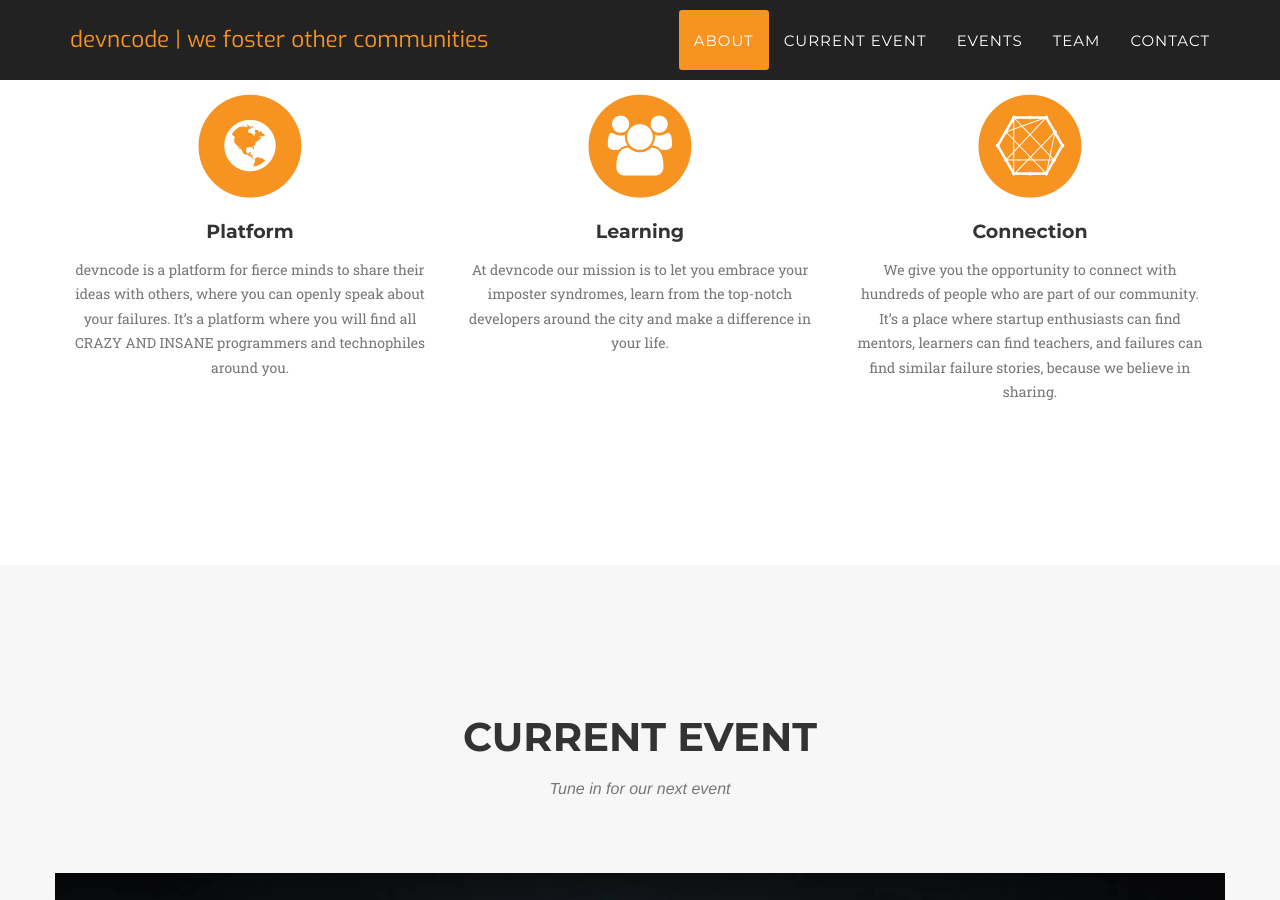
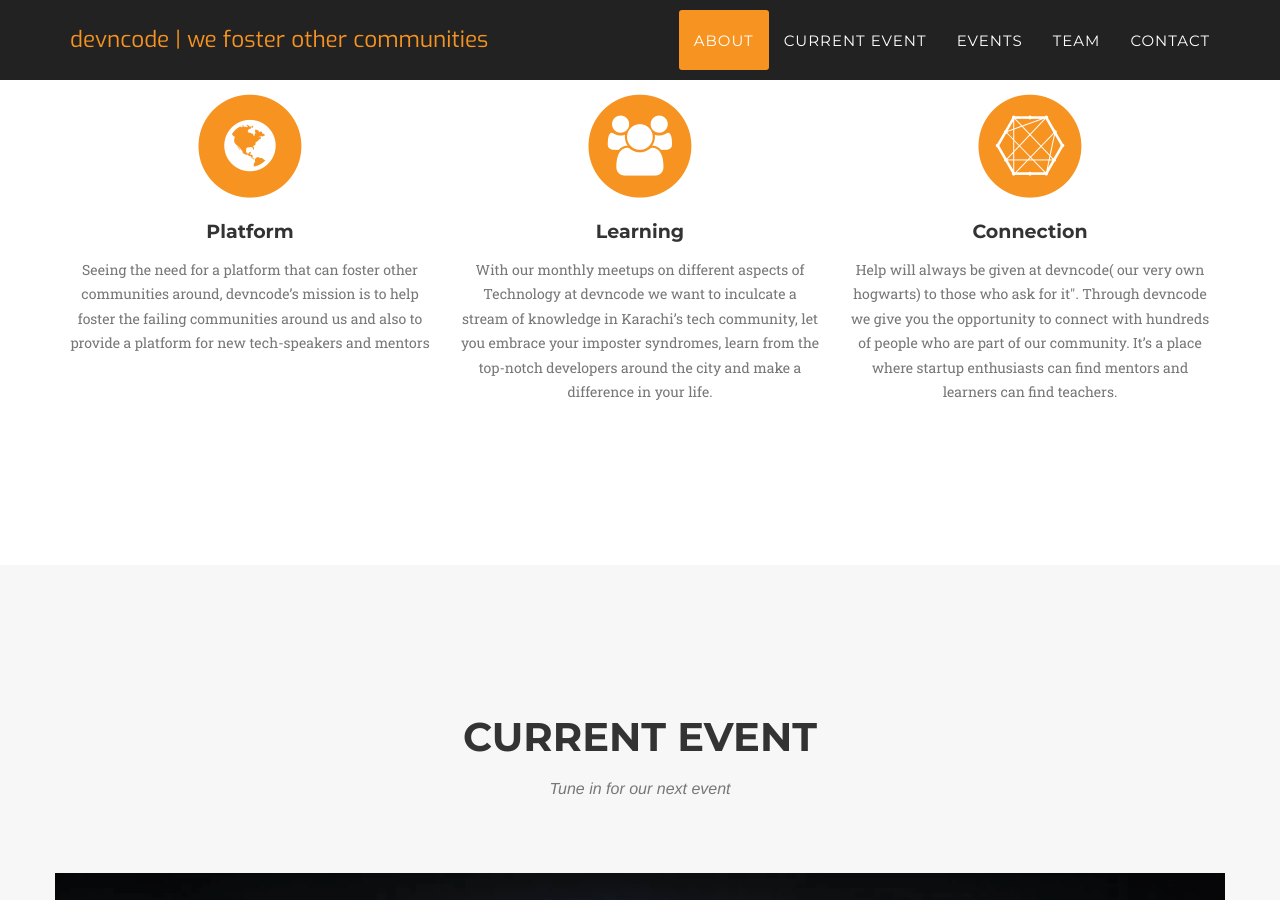
Before and after one commit to devncode/devncode.tech, a Jekyll site: the page built from index.html, in a window 1280 px wide and 900 px high, scrolled down 930 px. Built offline with Jekyll 4.4.1, drawn with Linux system fonts in a browser that asks for light colours; nearby versions of some CDN libraries; some web fonts are replaced.

Commit message:
updated links and about.

```diff
--- a/_config.yml
+++ b/_config.yml
@@ -187,7 +187,7 @@ events:
 # Social networks usernames (many more available: google-plus, flickr, dribbble, pinterest, instagram, tumblr, linkedin, etc.)
 social:
   - title: twitter
-    url: #
+    url: https://twitter.com/devncode17
   - title: facebook
     url: facebook.com/devncode17
   - title: youtube
@@ -195,7 +195,7 @@ social:
   - title: medium
     url: https://medium.com/devncode
   - title: github
-    url: #
+    url: https://github.com/smkamranqadri/devncode.tech
 
 # Postal address (add as many lines as necessary)
 address:
--- a/_includes/services.html
+++ b/_includes/services.html
@@ -15,7 +15,8 @@
                     <i class="fa fa-globe fa-stack-1x fa-inverse"></i>
                 </span>
                 <h4 class="service-heading">Platform</h4>
-                    <p class="text-muted">devncode is a platform for fierce minds to share their ideas with others, where you can openly speak about your failures. It’s a platform where you will find all CRAZY AND INSANE programmers and technophiles around you.</p>
+                <p class="text-muted">Seeing the need for a platform that can foster other communities around, devncode’s mission is to help foster
+                    the failing communities around us and also to provide a platform for new tech-speakers and mentors</p>
             </div>
             <div class="col-md-4">
                 <span class="fa-stack fa-4x">
@@ -23,7 +24,9 @@
                     <i class="fa fa-users fa-stack-1x fa-inverse"></i>
                 </span>
                 <h4 class="service-heading">Learning</h4>
-                    <p class="text-muted">At devncode our mission is to let you embrace your imposter syndromes, learn from the top-notch developers around the city and make a difference in your life.</p>
+                <p class="text-muted">With our monthly meetups on different aspects of Technology at devncode we want to inculcate a stream of
+                    knowledge in Karachi’s tech community, let you embrace your imposter syndromes, learn from the top-notch
+                    developers around the city and make a difference in your life.</p>
             </div>
             <div class="col-md-4">
                 <span class="fa-stack fa-4x">
@@ -31,7 +34,9 @@
                     <i class="fa fa-connectdevelop fa-stack-1x fa-inverse"></i>
                 </span>
                 <h4 class="service-heading">Connection</h4>
-                    <p class="text-muted">We give you the opportunity to connect with hundreds of people who are part of our community. It’s a place where startup enthusiasts can find mentors, learners can find teachers, and failures can find similar failure stories, because we believe in sharing.</p>
+                <p class="text-muted">Help will always be given at devncode( our very own hogwarts) to those who ask for it". Through devncode
+                    we give you the opportunity to connect with hundreds of people who are part of our community. It’s a
+                    place where startup enthusiasts can find mentors and learners can find teachers.</p>
             </div>
         </div>
     </div>
```
Lines whose indentation alone changed are shown as unchanged.
